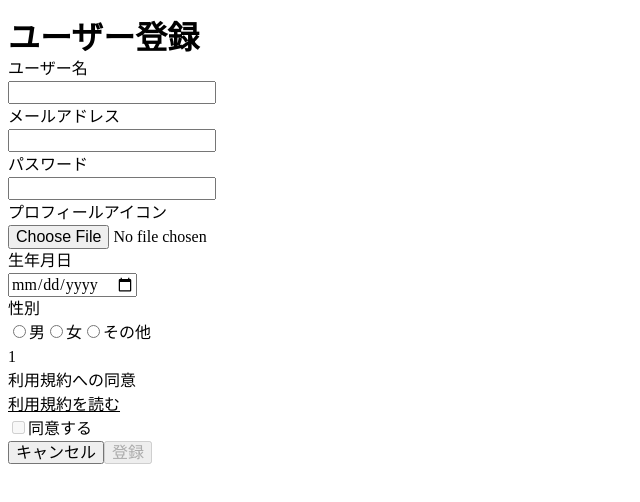
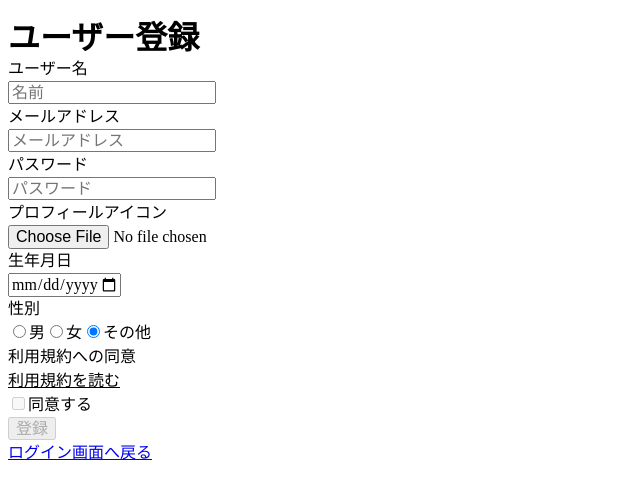
Before and after one commit to t-yaginuma/messages-app, a Next.js app: page /register in a window 1280 px wide. Shown: the top 502 px of the page, without its empty margins (0-640 px from the left). Built offline with nearby package versions, Linux system fonts and the light colour scheme; no server answers.

Commit message:
update 登録画面を実装

```diff
--- a/src/app/register/page.tsx
+++ b/src/app/register/page.tsx
@@ -13,26 +13,43 @@ import TyButton from "@/components/TyButton/TyButton";
 import TyCheckbox from "@/components/TyCheckbox/TyCheckbox";
 import TyFileUpload from "@/components/TyFileUpload/TyFileUpload";
 import TyRadioGroup from "@/components/TyRadioGroup/TyRadioGroup";
+import TyForm from "@/components/TyForm/TyForm";
+import TyDiv from "@/components/TyDiv/TyDiv";
+import TyText from "@/components/TyText/TyText";
 
 import { db, auth, storage } from "@/app/_lib/firebase";
 import { collection, doc, setDoc, addDoc } from "firebase/firestore";
 import { getAuth, createUserWithEmailAndPassword } from "firebase/auth";
 import { getDownloadURL, ref, uploadBytes } from "firebase/storage";
+import TyTextLink from "@/components/TyTextLink/TyTextLink";
+import dayjs from "dayjs";
 
 export default function Register() {
   const router = useRouter();
-  const [userName, setUserName] = useState("");
-  const [mailAddress, setMailAddress] = useState("");
-  const [password, setPassword] = useState("");
-  const [birthday, setBirthday] = useState("");
   const [image, setImage] = useState<File | null>(null);
-  const [gender, setGender] = useState("1");
   const [isRead, setIsRead] = useState(false);
   const [isAgreed, setIsAgreed] = useState(false);
+  const [errorMessage, setErrorMessage] = useState<string | null>(null);
 
-  const usersRef = collection(db, "users");
+  const submit = async (e: React.SyntheticEvent<HTMLFormElement>) => {
+    e.preventDefault();
 
-  const submit = async () => {
+    const form = new FormData(e.currentTarget);
+    const userName = (form.get("user-name") as string) || "";
+    const mailAddress = (form.get("mail-address") as string) || "";
+    const password = (form.get("password") as string) || "";
+    const gender = (form.get("gender") as string) || "";
+    const birthday = (form.get("birthday") as string) || "";
+    const imagePost = form.get("imagePost") || "";
+
+    console.log(form);
+    console.log(userName);
+    console.log(mailAddress);
+    console.log(password);
+    console.log(gender);
+    console.log(birthday);
+    console.log(imagePost);
+
     createUserWithEmailAndPassword(auth, mailAddress, password)
       .then(async (userCredential) => {
         const uid = await userCredential.user.uid;
@@ -50,6 +67,7 @@ export default function Register() {
         return { uid, imageUrl };
       })
       .then((obj) => {
+        const usersRef = collection(db, "users");
         addDoc(usersRef, {
           user_name: userName,
           mail_address: mailAddress,
@@ -63,7 +81,11 @@ export default function Register() {
       .catch((error) => {
         const errorCode = error.code;
         const errorMessage = error.message;
-        // ..
+        switch (errorCode) {
+          case "auth/invalid-credential":
+            setErrorMessage("メールアドレスか、パスワードが間違えています。");
+            break;
+        }
       });
   };
 
@@ -83,42 +105,35 @@ export default function Register() {
   ];
 
   useEffect(() => {
-    console.log(image?.name);
+    // console.log(image?.name);
   }, [image]);
 
   return (
     <>
       <TyHeading type="h1" label="ユーザー登録" />
-      <div>
+      <TyForm onSubmit={submit}>
         <TyLabel label="ユーザー名">
-          <TyInput
-            type="text"
-            value={userName}
-            onChange={(e) => {
-              setUserName(e.target.value);
-            }}
-          />
+          <TyInput type="text" name="user-name" placeholder="名前" isRequired />
         </TyLabel>
         <TyLabel label="メールアドレス">
           <TyInput
             type="email"
-            value={mailAddress}
-            onChange={(e) => {
-              setMailAddress(e.target.value);
-            }}
+            name="mail-address"
+            placeholder="メールアドレス"
+            isRequired
           />
         </TyLabel>
         <TyLabel label="パスワード">
           <TyInput
             type="password"
-            value={password}
-            onChange={(e) => {
-              setPassword(e.target.value);
-            }}
+            name="password"
+            placeholder="パスワード"
+            isRequired
           />
         </TyLabel>
         <TyLabel label="プロフィールアイコン">
           <TyFileUpload
+            name="image"
             onChange={(e) => {
               if (e.target.files && e.target.files[0]) {
                 setImage(e.target.files[0]);
@@ -129,24 +144,21 @@ export default function Register() {
         <TyLabel label="生年月日">
           <TyInput
             type="date"
-            value={birthday}
-            onChange={(e) => {
-              setBirthday(e.target.value);
-            }}
+            name="birthday"
+            maxDate={`${dayjs(new Date()).format("YYYY-MM-DD")}`}
+            isRequired
           />
         </TyLabel>
         <TyLabel label="性別">
           <TyRadioGroup
             options={genderOptions}
-            value={gender}
-            onChange={(e) => {
-              console.log(e);
-              setGender(e.target.value);
-            }}
+            name="gender"
+            isRequired
+            defaultValue="3"
           />
-          {gender}
         </TyLabel>
         <TyLabel label="利用規約への同意">
+          <TyDiv>
             <Link
               href="https://google.com"
               target="_blank"
@@ -156,26 +168,24 @@ export default function Register() {
             >
               利用規約を読む
             </Link>
+          </TyDiv>
 
           <TyCheckbox
             label="同意する"
             value={isAgreed}
             isDisabled={!isRead}
             onChange={(e) => {
-              console.log(e);
               setIsAgreed(e.target.checked);
             }}
           ></TyCheckbox>
         </TyLabel>
 
-        <TyButton
-          label="キャンセル"
-          onClick={() => {
-            router.push("/login");
-          }}
-        />
-        <TyButton label="登録" onClick={submit} isDisabled={!isAgreed} />
-      </div>
+        <TyButton type="submit" label="登録" isDisabled={!isAgreed} />
+      </TyForm>
+      {errorMessage && <TyText isError>{errorMessage}</TyText>}
+      <TyDiv>
+        <TyTextLink href="/login" text="ログイン画面へ戻る" />
+      </TyDiv>
     </>
   );
 }
```
Lines whose indentation alone changed are shown as unchanged.
